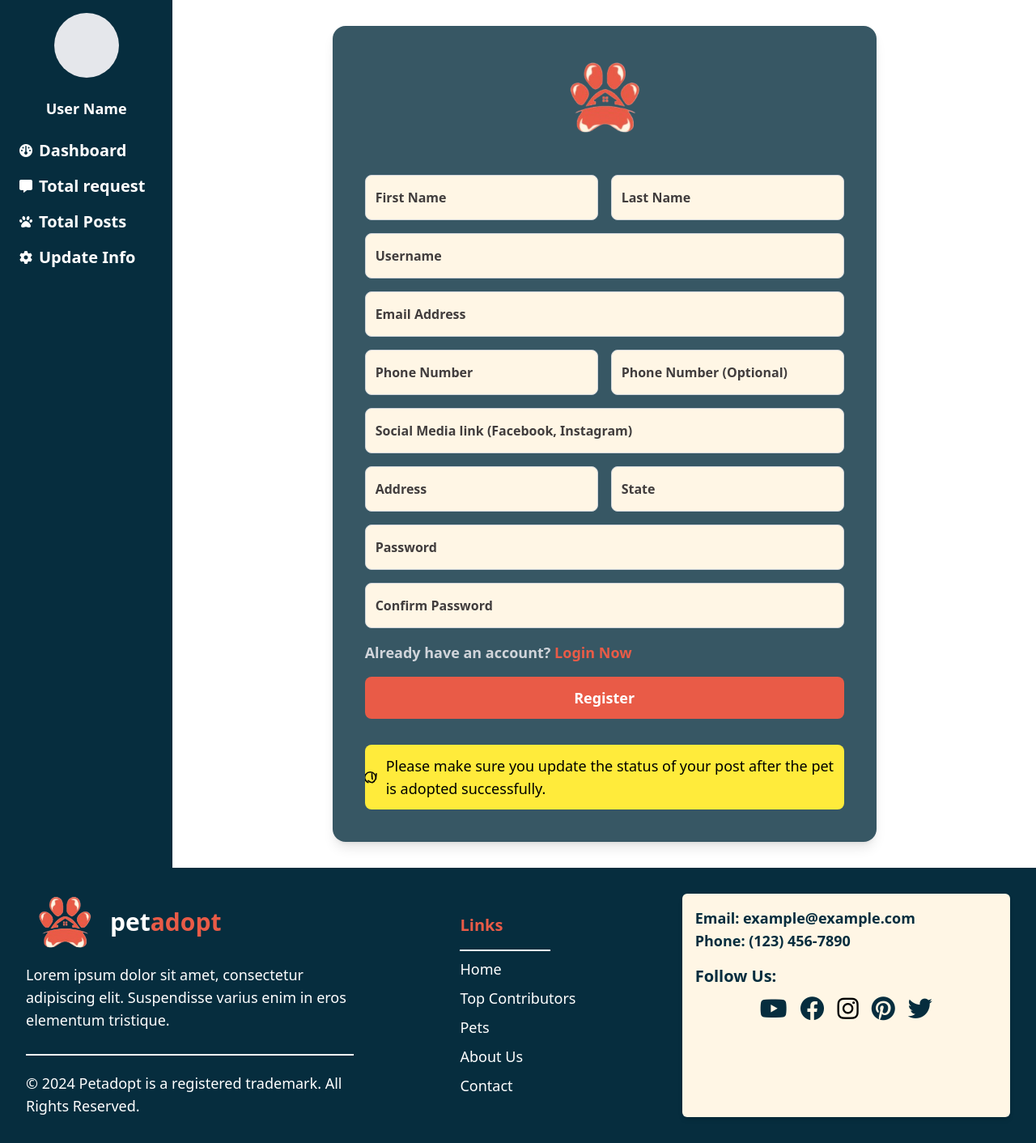
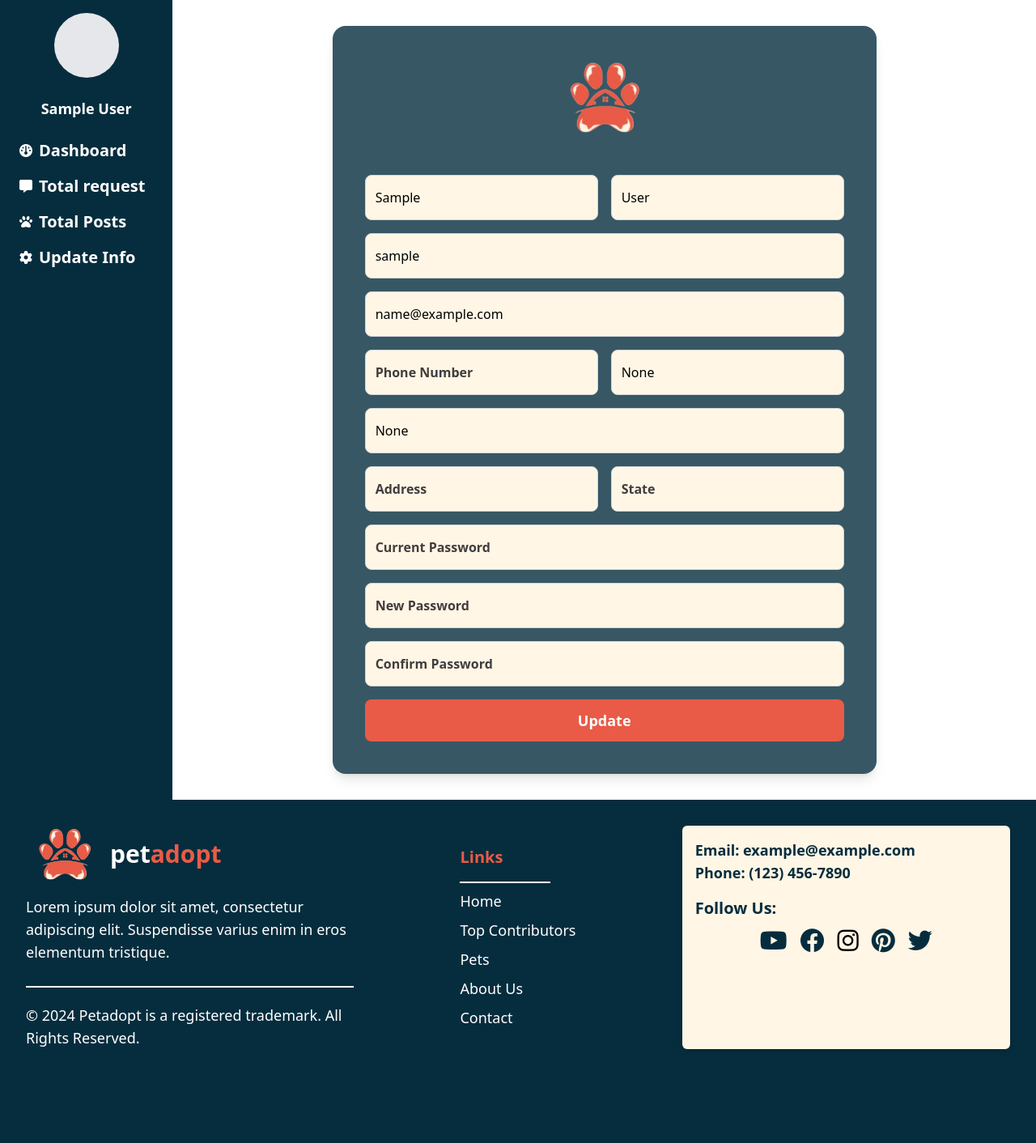
Before and after one commit to fahim-muntasir/petadoption, a Django app: page /updateInfo/ in a window 1280 px wide. Shown: the part 106-1518 px from the top of the page at 81% size. After the commit the page ends 1402 px from the top, so only its background shows below. Run offline with Django 5.2, Linux system fonts and the light colour scheme; the visitor is signed in with stand-in values (Sample User, id 1); some libraries are stand-ins or nearby versions.

Commit message:
userinfo updated functionality

```diff
--- a/petapp/views.py
+++ b/petapp/views.py
@@ -4,8 +4,8 @@ from django.core.exceptions import ValidationError
 from django.core.paginator import Paginator
 from django.shortcuts import render, redirect, get_object_or_404
 from django.contrib import messages
-from django.contrib.auth import get_user_model, authenticate, login, logout
-from django.contrib.auth.hashers import make_password
+from django.contrib.auth import get_user_model, authenticate, login, logout, update_session_auth_hash
+from django.contrib.auth.hashers import make_password, check_password
 from .models import UserProfile, PetPost, Message # added
 from django.contrib.auth.decorators import login_required
 
@@ -46,7 +46,7 @@ def user_login(request):
         user = UserProfile.objects.get(email=email)
     except UserProfile.DoesNotExist:
         messages.error(request, "Invalid email or password.")
-        return render(request, 'users/login.html')
+        return render(request, 'petapp/login.html')
 
     # Authenticate user
     user = authenticate(request, username=user.username, password=password)
@@ -228,8 +228,74 @@ def totalRequest(request):
 
   return render(request, 'Dashboard/TotalRequest.html', {'posts': messages, "fullname": request.user.first_name + " " + request.user.last_name})
 
+@login_required
 def updateInfo(request):
-  return render(request, 'Dashboard/UpdateInfo.html')
+    # Load the current user profile
+    user = request.user
+
+    if request.method == 'POST':
+      # Get form data from POST request
+      username = request.POST.get('username', user.username)
+      first_name = request.POST.get('first_name', user.first_name)
+      last_name = request.POST.get('last_name', user.last_name)
+      email = request.POST.get('email', user.email)
+      phone1 = request.POST.get('phone1', user.phone_number)
+      phone2 = request.POST.get('phone2', user.additional_number)
+      address = request.POST.get('address', user.address)
+      state = request.POST.get('state', user.state)
+      social_link = request.POST.get('social_link', user.social_media_link)
+
+      # Password change logic
+      current_password = request.POST.get('current_password')
+      new_password = request.POST.get('new_password')
+      confirm_password = request.POST.get('confirm_password')
+
+      # Update basic info
+      user.username = username
+      user.first_name = first_name
+      user.last_name = last_name
+      user.email = email
+      user.phone_number = phone1
+      user.additional_number = phone2
+      user.address = address
+      user.state = state
+      user.social_media_link = social_link
+
+      # Check if password fields are provided for a password update
+      if current_password and new_password and confirm_password:
+        # Verify current password
+        if check_password(current_password, user.password):
+            # Ensure new password matches confirmation
+            if new_password == confirm_password:
+                user.set_password(new_password)
+                update_session_auth_hash(request, user)  # Keeps the user logged in after password change
+                messages.success(request, 'Password updated successfully.')
+            else:
+                messages.error(request, 'New password and confirmation do not match.')
+        else:
+            messages.error(request, 'Current password is incorrect.')
+
+      # Save the user and profile info
+      user.save()
+      # user.profile.save()
+
+      # Success message and redirect
+      messages.success(request, 'Information updated successfully.')
+      return redirect('updateInfo')
+
+    # If GET request, pre-fill the form with current information
+    context = {
+      'username': user.username,
+      'first_name': user.first_name,
+      'last_name': user.last_name,
+      'email': user.email,
+      'phone1': user.phone_number,
+      'phone2': user.additional_number,
+      'address': user.address,
+      'state': user.state,
+      'social_link': user.social_media_link,
+    }
+    return render(request, 'Dashboard/UpdateInfo.html', {"user": context})
 
 @login_required
 def totalPets(request):
--- a/templates/Dashboard/UpdateInfo.html
+++ b/templates/Dashboard/UpdateInfo.html
@@ -12,7 +12,7 @@
     <!-- Sidebar (drawer for mobile) -->
     <div id="sidebar" class="fixed inset-y-0 left-0 transform -translate-x-full transition-transform duration-300 w-3/4 bg-[#062d3e] text-white p-4 flex flex-col items-center space-y-6 z-20 md:relative md:translate-x-0 md:w-1/5 lg:w-1/6">
       <div class="w-20 h-20 bg-gray-200 rounded-full"></div>
-      <p class="text-lg font-bold">User Name</p>
+      <p class="text-lg font-bold">{{user.first_name}} {{user.last_name}}</p>
       <nav class="w-full pl-2">
         <ul class="space-y-4 text-base">
           <li class="flex items-center space-x-2">
@@ -49,44 +49,51 @@
           <form method="POST" class="space-y-4">
             {% csrf_token %}
             <div class="grid grid-cols-1 md:grid-cols-2 gap-4">
-              <input type="text" placeholder="First Name" name="firsName" class="input-field h-12 lg:h-14 p-3 rounded-lg border bg-[#fff6e5] border-gray-300 placeholder:font-semibold placeholder:text-[#413d3d] focus:outline-none focus:ring-2 focus:ring-[#e95b47]" />
-              <input type="text" placeholder="Last Name" name="lastName" class="input-field h-12 lg:h-14 p-3 rounded-lg border bg-[#fff6e5] border-gray-300 placeholder:font-semibold placeholder:text-[#413d3d] focus:outline-none focus:ring-2 focus:ring-[#e95b47]" />
+              <input type="text" placeholder="First Name" name="first_name" class="input-field h-12 lg:h-14 p-3 rounded-lg border bg-[#fff6e5] border-gray-300 placeholder:font-semibold placeholder:text-[#413d3d] focus:outline-none focus:ring-2 focus:ring-[#e95b47]" value="{{user.first_name}}" />
+              <input type="text" placeholder="Last Name" name="last_name" class="input-field h-12 lg:h-14 p-3 rounded-lg border bg-[#fff6e5] border-gray-300 placeholder:font-semibold placeholder:text-[#413d3d] focus:outline-none focus:ring-2 focus:ring-[#e95b47]" value="{{user.last_name}}" />
             </div>
 
-            <input type="text" placeholder="Username" name="username" class="input-field w-full h-12 lg:h-14 p-3 rounded-lg border bg-[#fff6e5] border-gray-300 placeholder:font-semibold placeholder:text-[#413d3d] focus:outline-none focus:ring-2 focus:ring-[#e95b47]" />
+            <input type="text" placeholder="Username" name="username" class="input-field w-full h-12 lg:h-14 p-3 rounded-lg border bg-[#fff6e5] border-gray-300 placeholder:font-semibold placeholder:text-[#413d3d] focus:outline-none focus:ring-2 focus:ring-[#e95b47]"  value="{{user.username}}" />
 
-            <input type="email" placeholder="Email Address" name="emailAddress" class="input-field w-full h-12 lg:h-14 p-3 rounded-lg border bg-[#fff6e5] border-gray-300 placeholder:font-semibold placeholder:text-[#413d3d] focus:outline-none focus:ring-2 focus:ring-[#e95b47]" />
+            <input type="email" placeholder="Email Address" name="email" class="input-field w-full h-12 lg:h-14 p-3 rounded-lg border bg-[#fff6e5] border-gray-300 placeholder:font-semibold placeholder:text-[#413d3d] focus:outline-none focus:ring-2 focus:ring-[#e95b47]"  value="{{user.email}}" />
 
             <div class="grid grid-cols-1 md:grid-cols-2 gap-4">
-              <input type="tel" placeholder="Phone Number" name="phone1" class="input-field h-12 lg:h-14 p-3 rounded-lg border bg-[#fff6e5] border-gray-300 placeholder:font-semibold placeholder:text-[#413d3d] focus:outline-none focus:ring-2 focus:ring-[#e95b47]" />
-              <input type="tel" placeholder="Phone Number (Optional)" name="phone2" class="input-field h-12 lg:h-14 p-3 rounded-lg border bg-[#fff6e5] border-gray-300 placeholder:font-semibold placeholder:text-[#413d3d] focus:outline-none focus:ring-2 focus:ring-[#e95b47]" />
+              <input type="tel" placeholder="Phone Number" name="phone1" class="input-field h-12 lg:h-14 p-3 rounded-lg border bg-[#fff6e5] border-gray-300 placeholder:font-semibold placeholder:text-[#413d3d] focus:outline-none focus:ring-2 focus:ring-[#e95b47]"  value="{{user.phone1}}" />
+              <input type="tel" placeholder="Phone Number (Optional)" name="phone2" class="input-field h-12 lg:h-14 p-3 rounded-lg border bg-[#fff6e5] border-gray-300 placeholder:font-semibold placeholder:text-[#413d3d] focus:outline-none focus:ring-2 focus:ring-[#e95b47]" value="{{user.phone2}}" />
             </div>
 
-            <input type="text" placeholder="Social Media link (Facebook, Instagram)" name="socialLink" class="input-field w-full h-12 lg:h-14 p-3 rounded-lg border bg-[#fff6e5] border-gray-300 placeholder:font-semibold placeholder:text-[#413d3d] focus:outline-none focus:ring-2 focus:ring-[#e95b47]" />
+            <input type="text" placeholder="Social Media link (Facebook, Instagram)" name="social_link" class="input-field w-full h-12 lg:h-14 p-3 rounded-lg border bg-[#fff6e5] border-gray-300 placeholder:font-semibold placeholder:text-[#413d3d] focus:outline-none focus:ring-2 focus:ring-[#e95b47]" value="{{user.social_link}}" />
 
             <div class="grid grid-cols-1 md:grid-cols-2 gap-4">
-              <input type="text" placeholder="Address" name="address" class="input-field h-12 lg:h-14 p-3 rounded-lg border bg-[#fff6e5] border-gray-300 placeholder:font-semibold placeholder:text-[#413d3d] focus:outline-none focus:ring-2 focus:ring-[#e95b47]" />
-              <input type="text" placeholder="State" name="state" class="input-field h-12 lg:h-14 p-3 rounded-lg border bg-[#fff6e5] border-gray-300 placeholder:font-semibold placeholder:text-[#413d3d] focus:outline-none focus:ring-2 focus:ring-[#e95b47]" />
+              <input type="text" placeholder="Address" name="address" class="input-field h-12 lg:h-14 p-3 rounded-lg border bg-[#fff6e5] border-gray-300 placeholder:font-semibold placeholder:text-[#413d3d] focus:outline-none focus:ring-2 focus:ring-[#e95b47]" value="{{user.address}}" />
+              <input type="text" placeholder="State" name="state" class="input-field h-12 lg:h-14 p-3 rounded-lg border bg-[#fff6e5] border-gray-300 placeholder:font-semibold placeholder:text-[#413d3d] focus:outline-none focus:ring-2 focus:ring-[#e95b47]" value="{{user.state}}" />
             </div>
 
-            <input type="password" placeholder="Password" name="password1" class="input-field w-full h-12 lg:h-14 p-3 rounded-lg border bg-[#fff6e5] border-gray-300 placeholder:font-semibold placeholder:text-[#413d3d] focus:outline-none focus:ring-2 focus:ring-[#e95b47]" />
-            <input type="password" placeholder="Confirm Password" name="password2" class="input-field w-full h-12 lg:h-14 p-3 rounded-lg border bg-[#fff6e5] border-gray-300 placeholder:font-semibold placeholder:text-[#413d3d] focus:outline-none focus:ring-2 focus:ring-[#e95b47]" />
+            <input type="password" placeholder="Current Password" name="current_password" class="input-field w-full h-12 lg:h-14 p-3 rounded-lg border bg-[#fff6e5] border-gray-300 placeholder:font-semibold placeholder:text-[#413d3d] focus:outline-none focus:ring-2 focus:ring-[#e95b47]" />
 
-            <p class="text-start text-sm lg:text-lg font-bold text-gray-300 mt-4">
-              Already have an account? <a href="{% url 'login' %}" class="text-[#e95b47] hover:underline">Login Now</a>
-            </p>
+            <input type="password" placeholder="New Password" name="new_password" class="input-field w-full h-12 lg:h-14 p-3 rounded-lg border bg-[#fff6e5] border-gray-300 placeholder:font-semibold placeholder:text-[#413d3d] focus:outline-none focus:ring-2 focus:ring-[#e95b47]" />
+
+            <input type="password" placeholder="Confirm Password" name="confirm_password" class="input-field w-full h-12 lg:h-14 p-3 rounded-lg border bg-[#fff6e5] border-gray-300 placeholder:font-semibold placeholder:text-[#413d3d] focus:outline-none focus:ring-2 focus:ring-[#e95b47]" />
+
+            {% if messages %}
+              {% for message in messages %}
+                {% if message.tags == 'success' %}
+                <div class="bg-green-300 p-4 rounded-lg border border-green-400 text-green-900 font-medium mt-2">
+                  <p>{{ message }}</p>
+                </div>
+                {% endif %}
+                {% if message.tags == 'error' %}
+                <div class="bg-red-300 p-4 rounded-lg border border-red-400 text-red-900 font-medium mt-2">
+                  <p>{{ message }}</p>
+                </div>
+                {% endif %}
+              {% endfor %}
+            {% endif %}
 
             <div class="text-center mt-6">
-              <button type="submit" class="w-full bg-[#e95b47] text-white py-3 rounded-lg font-semibold hover:bg-[#e66655] transition text-lg">Register</button>
+              <button type="submit" class="w-full bg-[#e95b47] text-white py-3 rounded-lg font-semibold hover:bg-[#e66655] transition text-lg">Update</button>
             </div>
           </form>
-
-          <div class="bg-[#ffeb3b] text-black text-start py-3 rounded-lg mt-8 flex items-center justify-center font-extrabold text-sm lg:text-lg">
-            <svg xmlns="http://www.w3.org/2000/svg" fill="none" viewBox="0 0 24 24" stroke-width="2" stroke="currentColor" class="w-6 h-6 mr-2">
-              <path stroke-linecap="round" stroke-linejoin="round" d="M11.25 9v2.25m0 2.25h.008v.008H11.25v-.008zm-5.992 7.522A9 9 0 1112 21a8.958 8.958 0 01-6.742-3.25m13.484-11.5l-.938 9.372m-5.6 0l-.938-9.372" />
-            </svg>
-            <span class="text-md font-medium">Please make sure you update the status of your post after the pet is adopted successfully.</span>
-          </div>
         </div>
       </div>
     </div>
```
Also changed, not shown: templates/petapp/login.html (+15 -7 lines).
